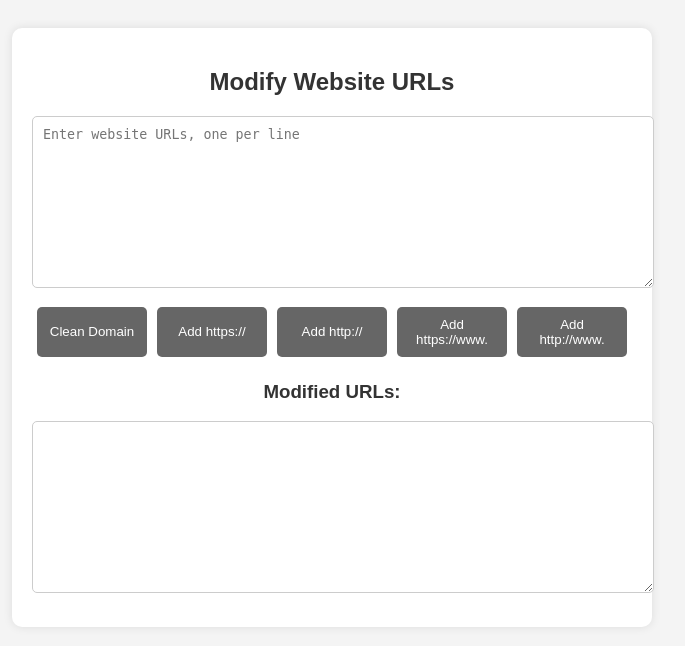
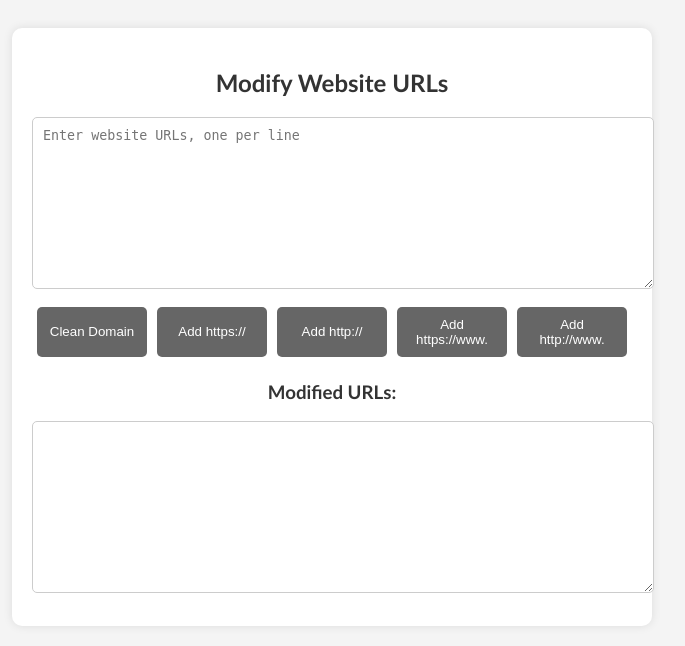
Before and after one commit to rakibbdcalling/website-cleaner, a Flask app: page / in a window 1280 px wide. Shown: the top 646 px of the page, without its empty margins (308-993 px from the left). Run offline with Flask 3, Linux system fonts and the light colour scheme.

Commit message:
Update style.css

```diff
--- a/static/style.css
+++ b/static/style.css
@@ -1,5 +1,5 @@
 body {
-    font-family: Arial, sans-serif;
+    font-family: Calibri;
     background-color: #f4f4f4;
     color: #333;
     text-align: center;
```
